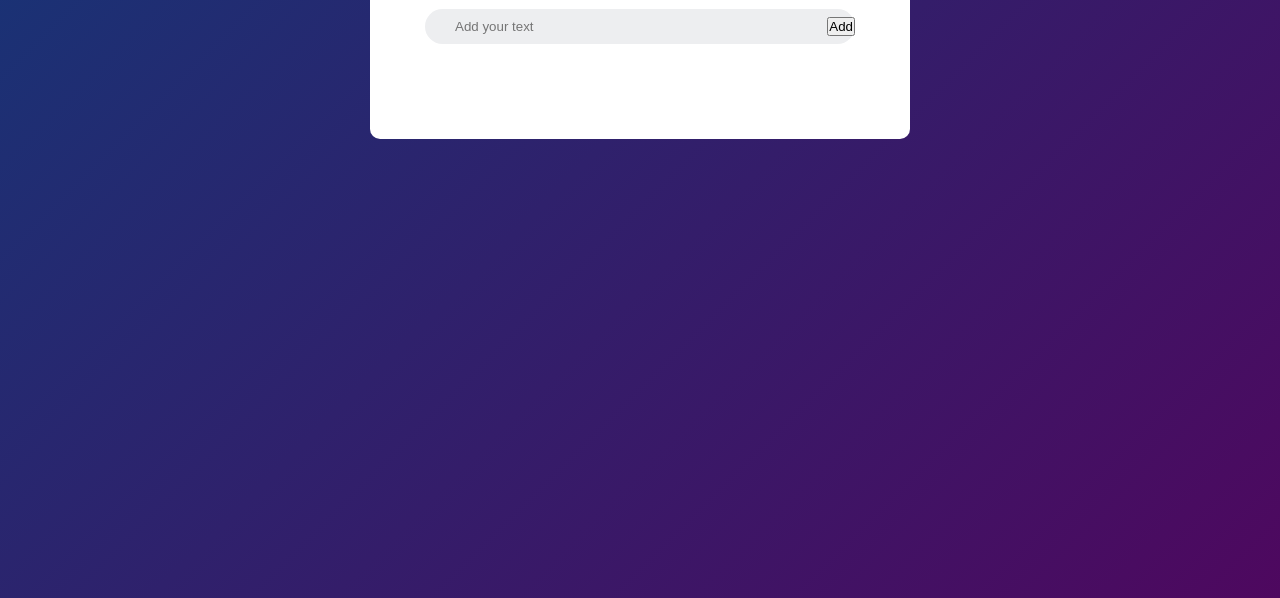
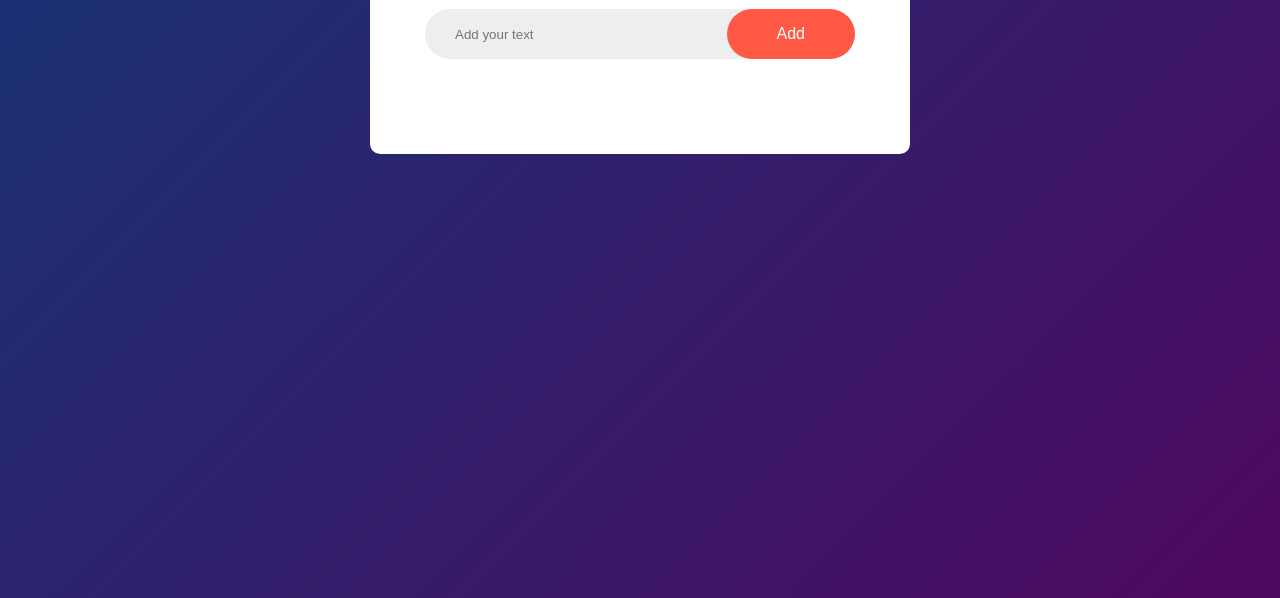
Before and after one commit to hellokristinafaye/toDoList, a plain HTML site: page index.html in a window 1280 px wide. Shown: the part 202-800 px from the top of the page. Drawn offline with Linux system fonts and the light colour scheme.

Commit message:
polishing styling steps for input box and button and it looks great!

```diff
--- a/style.css
+++ b/style.css
@@ -49,4 +49,15 @@ input {
     outline: none;
     background: transparent;
     padding: 10px;
+    font-weight: 14px;
 }
+button {
+    border: none;
+    outline: none;
+    padding: 16px 50px;
+    background: #ff5945;
+    color: #fff;
+    font-size: 16px;
+    cursor: pointer;
+    border-radius: 40px;
+}
```
